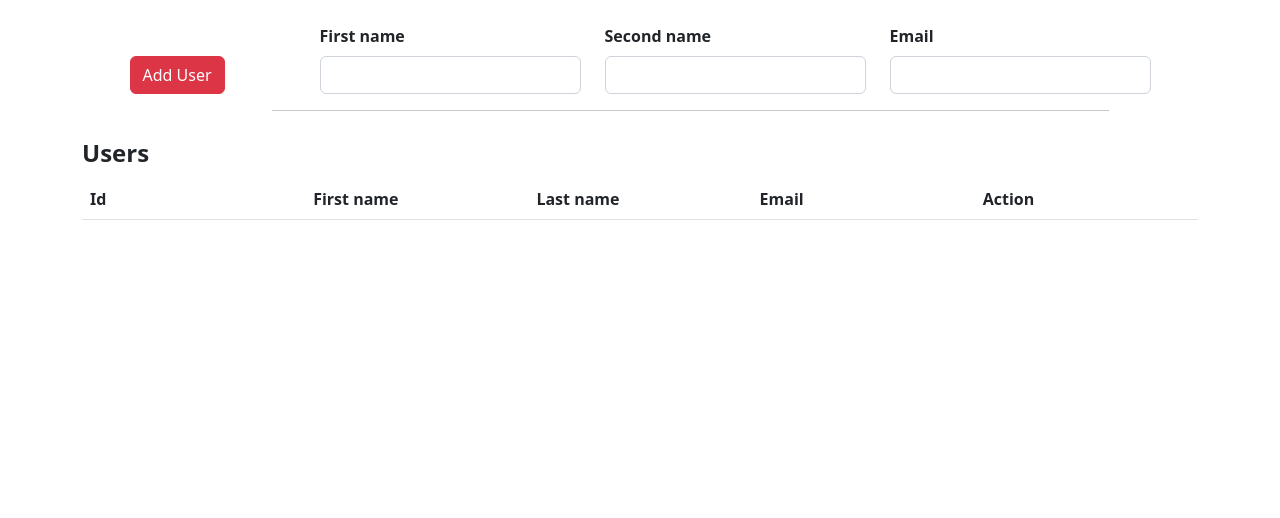
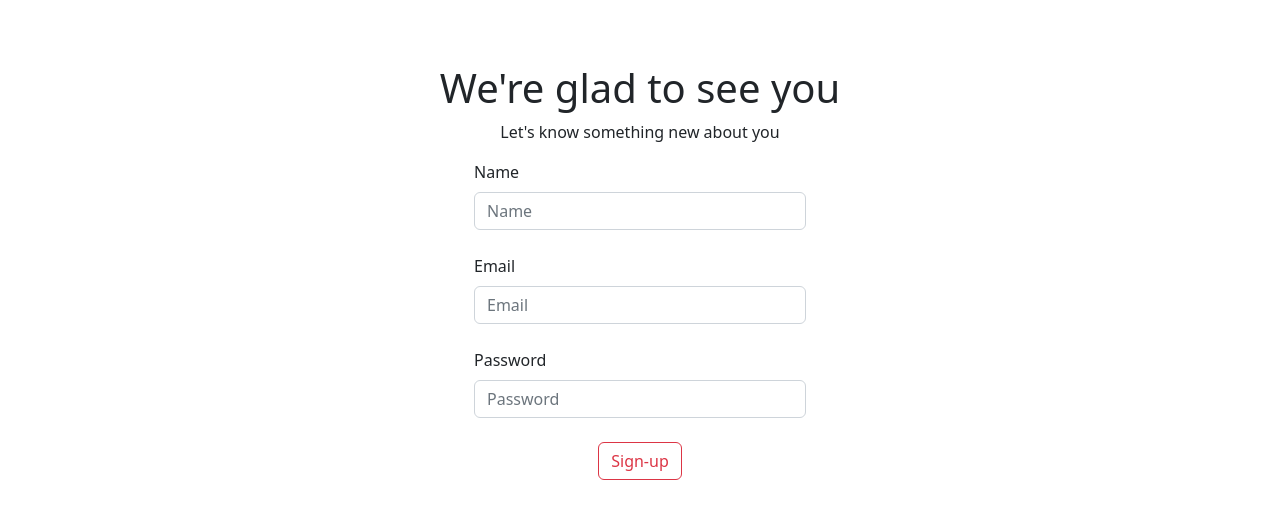
Before and after one commit to Rus203/react-basics, a React (Create React App) app: page /signUp in a window 1280 px wide. Shown: the top 518 px of the page. Built offline with nearby package versions, Linux system fonts and the light colour scheme.

Commit message:
feat: add simple routing

```diff
--- a/package.json
+++ b/package.json
@@ -10,6 +10,7 @@
     "prop-types": "^15.8.1",
     "react": "^18.2.0",
     "react-dom": "^18.2.0",
+    "react-router-dom": "^6.4.3",
     "react-scripts": "5.0.1",
     "web-vitals": "^2.1.4"
   },
--- /dev/null
+++ b/src/App.jsx
@@ -0,0 +1,92 @@
+import { Component } from "react";
+import { Routes, Route } from "react-router-dom";
+
+import Home from "./pages/Home";
+import Whoops404 from "./pages/Whoops404";
+import SignIn from "./pages/SingIn";
+import SignUp from "./pages/SingUp";
+
+class App extends Component {
+  constructor() {
+    super();
+
+    this.state = {
+      users: [],
+      counter: 1,
+      accounts: [
+        { name: "admin", password: "admin", email: "admin@gmail.com" },
+      ],
+      isAllowed: false,
+    };
+
+    this.addUser = this.addUser.bind(this);
+    this.removeUser = this.removeUser.bind(this);
+
+    this.createNewAccount = this.createNewAccount.bind(this);
+    this.isLogIn = this.isLogIn.bind(this);
+
+    this.changeAllowed = this.changeAllowed.bind(this);
+  }
+
+  addUser(newUser) {
+    newUser.id = this.state.counter;
+    const users = [...this.state.users, newUser];
+    this.setState({ users, counter: newUser.id + 1 });
+  }
+
+  removeUser(id) {
+    const users = this.state.users.filter((element) => element.id !== id);
+    this.setState({ users });
+  }
+
+  createNewAccount(newAccount) {
+    const accounts = [...this.state.accounts, newAccount];
+    this.setState({ accounts });
+  }
+
+  isLogIn({ email, password }) {
+    return this.state.accounts.some(
+      (item) => item.email === email && item.password === password
+    );
+  }
+
+  changeAllowed() {
+    this.setState({ isAllowed: !this.state.isAllowed });
+  }
+
+  render() {
+    return (
+      <Routes>
+        <Route
+          path="/"
+          element={
+            <Home
+              addUser={this.addUser}
+              removeUser={this.removeUser}
+              users={this.state.users}
+              isAllowed={this.state.isAllowed}
+            />
+          }
+        />
+        <Route
+          path="signIn"
+          element={
+            <SignIn isLogIn={this.isLogIn} changeAllowed={this.changeAllowed} />
+          }
+        />
+        <Route
+          path="signUp"
+          element={
+            <SignUp
+              createNewAccount={this.createNewAccount}
+              changeAllowed={this.changeAllowed}
+            />
+          }
+        />
+        <Route path="*" element={<Whoops404 />} />
+      </Routes>
+    );
+  }
+}
+
+export default App;
--- a/src/Components/App.jsx
+++ /dev/null
@@ -1,47 +0,0 @@
-import react, { Component } from "react";
-import PropTypes from "prop-types";
-
-import Form from "./Form";
-import Table from "./Table/index";
-
-import "bootstrap/dist/css/bootstrap.min.css";
-import "bootstrap/dist/js/bootstrap.bundle.min.js";
-
-class App extends Component {
-  constructor(props) {
-    super(props);
-    this.state = { users: [], counter: 1 };
-
-    this.addUser = this.addUser.bind(this);
-    this.removeUser = this.removeUser.bind(this);
-  }
-
-  addUser(newUser) {
-    newUser.id = this.state.counter;
-    const users = [...this.state.users, newUser];
-
-    this.setState({ users, counter: newUser.id + 1 });
-  }
-
-  removeUser(id) {
-    const users = this.state.users.filter((element) => element.id !== id);
-    this.setState({ users });
-  }
-
-  render() {
-    return (
-      <div className="container mt-4">
-        <div className="form">
-          <Form onAdd={this.addUser} />
-
-        </div>
-      <hr style={{width: "75%", marginLeft: "17%", float: "center"}}/>
-        <div>
-          <Table onDelete={this.removeUser} users={this.state.users} />
-        </div>
-      </div>
-    );
-  }
-}
-
-export default App;
--- a/src/Components/Form.jsx
+++ b/src/Components/Form.jsx
@@ -27,21 +27,21 @@ const Form = ({ onAdd }) => {
       </div>
 
       <div className="col-md-3  ">
-        <label className="form-label fw-bold" for="firstName">
+        <label className="form-label fw-bold" htmlFor="firstName">
           First name
         </label>
         <input className="form-control" type="text" name="firstName" required />
       </div>
 
       <div className="col-md-3">
-        <label className="form-label fw-bold" for="lastName">
+        <label className="form-label fw-bold" htmlFor="lastName">
           Second name
         </label>
         <input className="form-control" type="text" name="lastName" required />
       </div>
 
       <div className="col-md-3">
-        <label className="form-label fw-bold" for="email">
+        <label className="form-label fw-bold" htmlFor="email">
           Email
         </label>
         <input className="form-control" type="email" name="email" required />
--- a/src/index.js
+++ b/src/index.js
@@ -1,11 +1,17 @@
-import React from 'react';
-import ReactDOM from 'react-dom/client';
-import App from "./Components/App";
+import React from "react";
+import ReactDOM from "react-dom/client";
+import App from "./App";
 
+import { BrowserRouter } from "react-router-dom";
 
-const root = ReactDOM.createRoot(document.getElementById('root'));
+import "bootstrap/dist/css/bootstrap.min.css";
+import "bootstrap/dist/js/bootstrap.bundle.min.js";
+
+const root = ReactDOM.createRoot(document.getElementById("root"));
 root.render(
   <React.StrictMode>
-    <App />
+    <BrowserRouter>
+      <App />
+    </BrowserRouter>
   </React.StrictMode>
 );
--- /dev/null
+++ b/src/pages/Home.jsx
@@ -0,0 +1,29 @@
+import { Navigate } from "react-router-dom";
+import Form from "../Components/Form";
+import Table from "../Components/Table/index";
+import PropTypes from 'prop-types'
+
+const Home = ({ removeUser, addUser, users = [], isAllowed = false }) => {
+  return !isAllowed ? (
+    <Navigate replace to="signIn" />
+  ) : (
+    <div className="container mt-4">
+      <div className="form">
+        <Form onAdd={addUser} />
+      </div>
+      <hr style={{ width: "75%", marginLeft: "17%", float: "center" }} />
+      <div>
+        <Table onDelete={removeUser} users={users} />
+      </div>
+    </div>
+  );
+};
+
+Home.propTypes = {
+  removeUser: PropTypes.func,
+  addUser: PropTypes.func,
+  users: PropTypes.array,
+  isAllowed: PropTypes.bool
+}
+
+export default Home;
--- /dev/null
+++ b/src/pages/SingIn.jsx
@@ -0,0 +1,68 @@
+import { useNavigate } from "react-router";
+import { NavLink } from "react-router-dom";
+import PropTypes from "prop-types";
+
+const SignIn = ({ isLogIn, changeAllowed }) => {
+  let navigate = useNavigate();
+
+  const onSubmit = (event) => {
+    event.preventDefault();
+    let { email, password } = event.target;
+    if (isLogIn({ email: email.value.trim(), password: password.value.trim() })) {
+      changeAllowed()
+      navigate("/");
+    } else {
+      alert("Sorry, try again");
+    }
+  };
+
+  return (
+    <div className="container text-center" style ={{marginTop: "7%"}}>
+      <form className="row m-5" onSubmit={onSubmit}>
+        <h1>Welcome</h1>
+        <p>Sign-in to get started</p>
+        <div className="d-flex flex-column align-items-center">
+          <div className="col-4 mb-3">
+            <input
+              type="email"
+              name="email"
+              className="form-control"
+              placeholder="Email"
+              required
+            />
+          </div>
+          <div className="col-4 mb-3">
+            <input
+              type="password"
+              className="form-control"
+              placeholder="Password"
+              name="password"
+              required
+            />
+          </div>
+        </div>
+        <div>
+          <input
+            className="btn btn-outline-danger"
+            type="submit"
+            value="Sign-in"
+          />
+        </div>
+      </form>
+      <div className="p-3 mb-2 bg-light text-dark text fixed-bottom">
+        <h4>
+          First time here?
+          <NavLink to="../signUp"> Just sign-up</NavLink>
+        </h4>
+      </div>
+    </div>
+  );
+};
+
+SignIn.propTypes = {
+  isLogIn: PropTypes.func,
+  changeAllowed: PropTypes.func,
+  isAllowed: PropTypes.bool
+}
+
+export default SignIn;
--- /dev/null
+++ b/src/pages/SingUp.jsx
@@ -0,0 +1,82 @@
+import PropTypes from "prop-types";
+import { useNavigate } from "react-router";
+
+const SignUp = ({ createNewAccount, changeAllowed }) => {
+  let navigate = useNavigate();
+
+  const onSubmit = (event) => {
+    event.preventDefault();
+    let { name, email, password } = event.target;
+    const newAccount = {
+      name: name.value,
+      password: password.value,
+      email: email.value,
+    };
+
+    createNewAccount(newAccount);
+    changeAllowed();
+    navigate("/");
+  };
+
+  return (
+    <div className="container " style={{ marginTop: "5%" }}>
+      <form className="row m-5" onSubmit={onSubmit}>
+        <h1 className="text-center">We're glad to see you</h1>
+        <p className="text-center">Let's know something new about you</p>
+
+        <div className="d-flex flex-column align-items-center">
+          <div className="col-4 mb-3">
+            <label htmlFor="name">Name</label>
+            <div className="my-2">
+              <input
+                id="name"
+                type="text"
+                className="form-control"
+                placeholder="Name"
+                required
+              />
+            </div>
+          </div>
+          <div className="col-4 mb-3">
+            <label htmlFor="email">Email</label>
+            <div className="my-2">
+              <input
+                id="email"
+                type="email"
+                className="form-control"
+                placeholder="Email"
+                required
+              />
+            </div>
+          </div>
+          <div className="col-4 mb-3">
+            <label htmlFor="password">Password</label>
+            <div className="my-2">
+              <input
+                id="password"
+                type="password"
+                className="form-control"
+                placeholder="Password"
+                required
+              />
+            </div>
+          </div>
+        </div>
+        <div className="text-center">
+          <input
+            className="btn btn-outline-danger"
+            type="submit"
+            value="Sign-up"
+          />
+        </div>
+      </form>
+    </div>
+  );
+};
+
+SignUp.propTypes = {
+  createNewAccount: PropTypes.func,
+  changeAllowed: PropTypes.func
+};
+
+export default SignUp;
--- /dev/null
+++ b/src/pages/Whoops404.jsx
@@ -0,0 +1,17 @@
+import notFound from '../images/404.png'
+
+const Whoops404 = () => {
+  return (
+    <div
+      className="container d-flex flex-column justify-content-evenly align-items-center"
+      style={{ width: "100vw", height: "70vh" }}
+    >
+      <h1> 404: Whoops, Page not found</h1>
+      <div>
+        <img src={notFound} alt="404" width="200px" height="200px" />
+      </div>
+    </div>
+  );
+};
+
+export default Whoops404;
```
Also changed, not shown: src/images/404.png (added), 1 other file (tests, documents, lock files or other folders).
